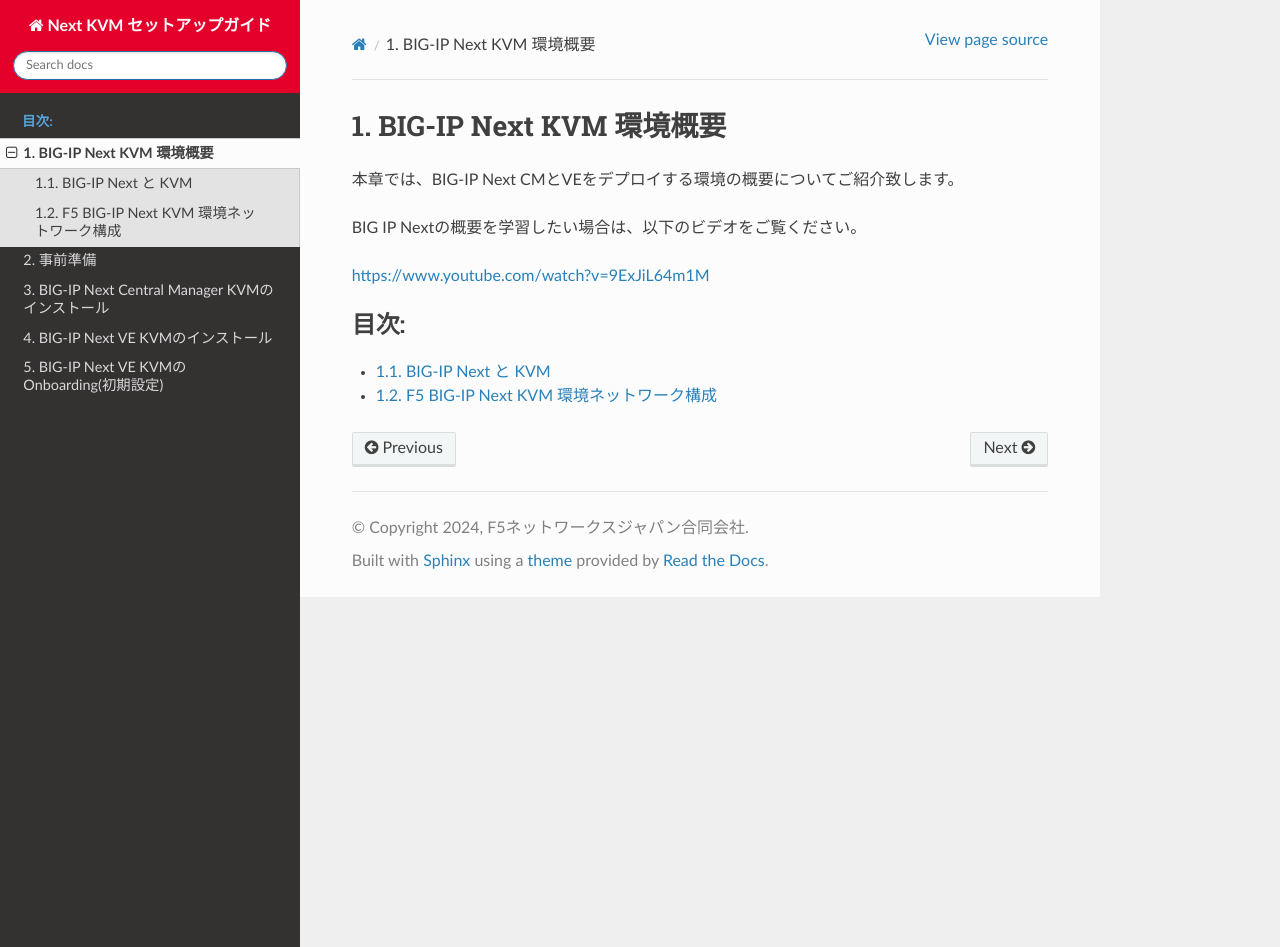
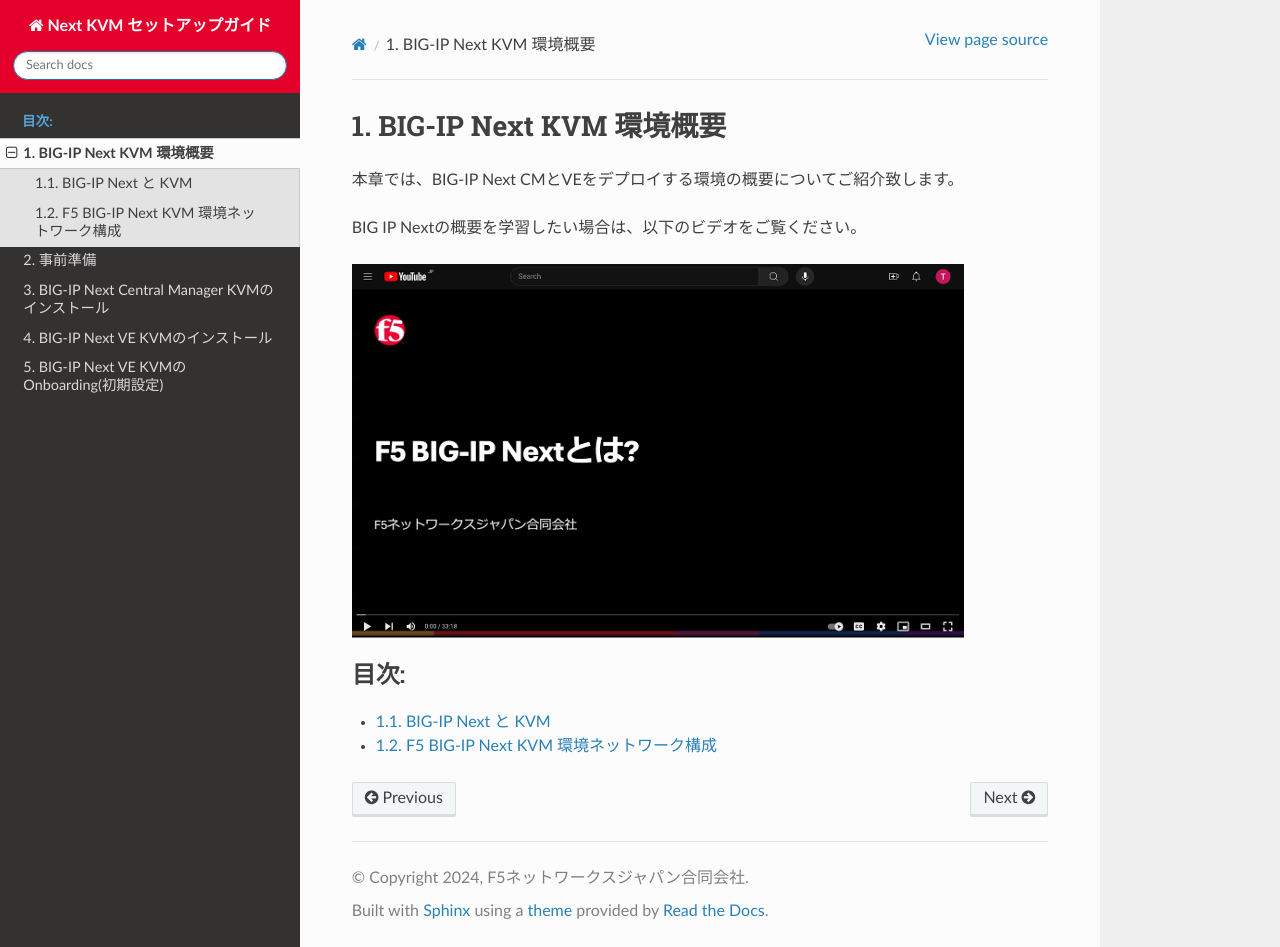
Before and after one commit to BeF5/f5j-easy-setup-next-kvm, a Sphinx documentation site: the page built from docs/content01/content01.rst, in a window 1280 px wide and 947 px high. Built offline with Sphinx 7.4.7 and the Read the Docs theme 2.0.0, drawn with Linux system fonts in a browser that asks for light colours; some of the changed lines change nothing that is shown.

Commit message:
Update youtube link

```diff
--- a/docs/content01/content01.rst
+++ b/docs/content01/content01.rst
@@ -5,7 +5,9 @@
 
 BIG IP Nextの概要を学習したい場合は、以下のビデオをご覧ください。
 
-https://www.youtube.com/watch?v=9ExJiL64m1M
+.. image:: images/Picture1.png
+    :alt: What is BIG-IP Next?
+    :target: https://www.youtube.com/watch?v=9ExJiL64m1M
 
 
 .. toctree::
```
Also changed, not shown: docs/content01/images/Picture1.png (added).
